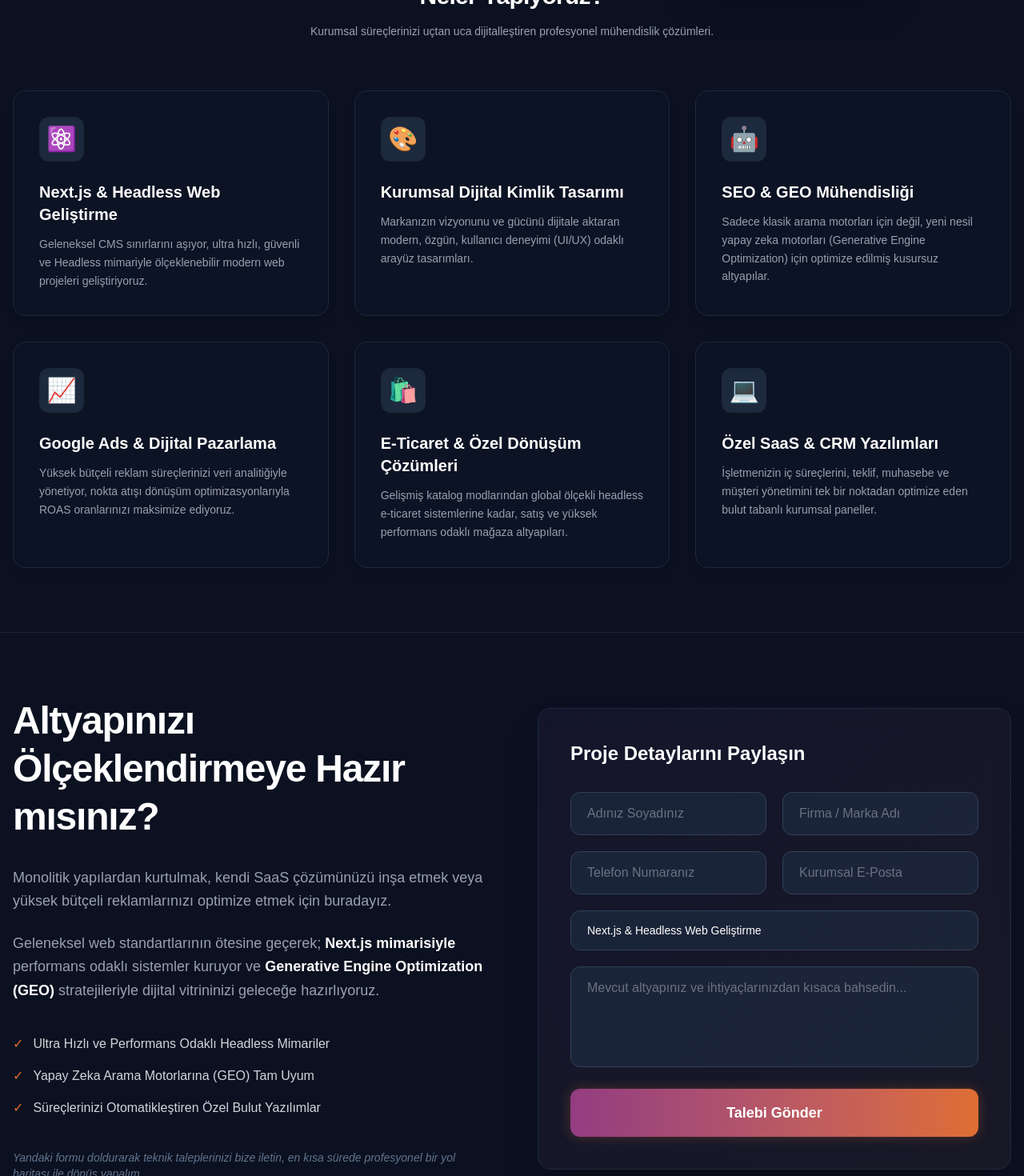
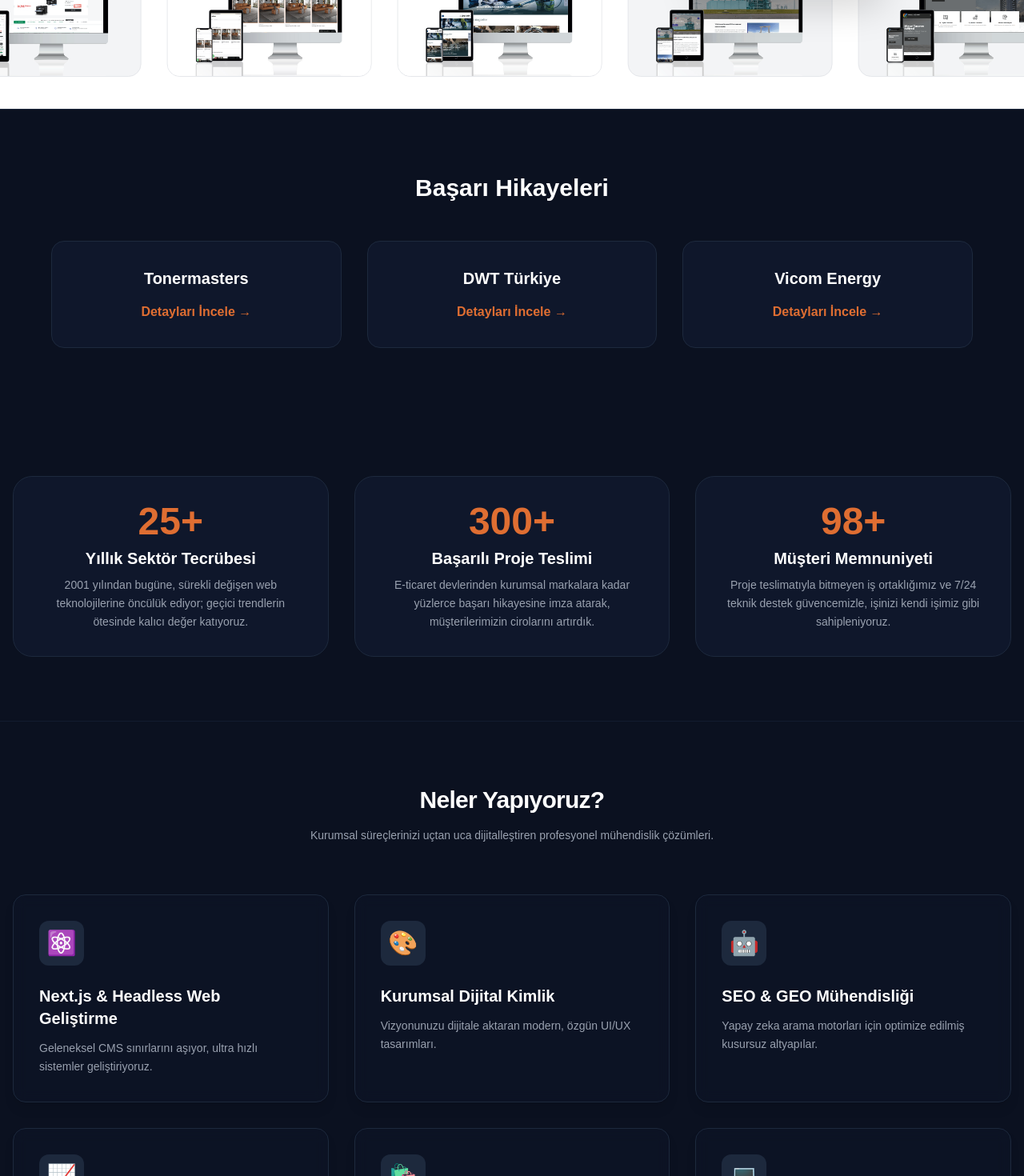
Before and after one commit to elamedya-sudo/webtasarimiyapanfirmalar, a Next.js app: page / in a window 1280 px wide. Shown: the part 780-2250 px from the top of the page at 80% size. Built offline with nearby package versions, Linux system fonts and the light colour scheme.

Commit message:
Feat: Anasayfa carousel, animasyonlu sayilar, analytics ve scroll-to-top eklendi

```diff
--- a/app/page.tsx
+++ b/app/page.tsx
@@ -2,6 +2,8 @@
 
 import { useState } from 'react';
 import Link from 'next/link';
+import ProjectCarousel from '@/components/ProjectCarousel';
+import Stats from '@/components/Stats';
 
 export default function HomePage() {
   const [loading, setLoading] = useState(false);
@@ -48,9 +50,8 @@ export default function HomePage() {
   return (
     <div className="min-h-screen bg-[#0b1120] flex flex-col font-sans selection:bg-[#933c81] selection:text-white">
 
-      {/* 1. HERO (GİRİŞ / KARŞILAMA) ALANI - DARK */}
+      {/* 1. HERO ALANI */}
       <section className="relative overflow-hidden pt-28 pb-20 px-4">
-        {/* Arka Plan Karanlık Estetik Glow Efekti */}
         <div className="absolute top-0 left-1/2 -translate-x-1/2 w-full max-w-7xl h-full pointer-events-none opacity-40">
           <div className="absolute top-0 left-10 w-96 h-96 bg-[#933c81]/30 rounded-full blur-[100px]"></div>
           <div className="absolute bottom-10 right-10 w-96 h-96 bg-[#df6e32]/20 rounded-full blur-[100px]"></div>
@@ -89,187 +90,65 @@ export default function HomePage() {
         </div>
       </section>
 
-      {/* 2. 6'LI HİZMET KUTULARI ALANI - DARK */}
+      {/* 2. PROJE CAROUSEL */}
+      <ProjectCarousel />
+
+      {/* 3. BAŞARI HİKAYELERİ (SABİT) */}
+      <section className="py-20 px-4 bg-[#0b1120] border-t border-slate-800">
+        <div className="container mx-auto max-w-6xl">
+            <h2 className="text-3xl font-bold text-white text-center mb-12">Başarı Hikayeleri</h2>
+            <div className="grid md:grid-cols-3 gap-8">
+              {[ { title: "Tonermasters", link: "/basari-hikayeleri/toner-masters" }, { title: "DWT Türkiye", link: "/basari-hikayeleri/dwt-turkiye" }, { title: "Vicom Energy", link: "/basari-hikayeleri/vicom-energy" } ].map((h, i) => (
+                <div key={i} className="bg-slate-900 p-8 rounded-2xl border border-slate-800 hover:border-[#df6e32]/50 transition-all text-center">
+                    <h3 className="text-xl font-bold text-white mb-4">{h.title}</h3>
+                    <Link href={h.link} className="text-[#df6e32] font-bold">Detayları İncele →</Link>
+                </div>
+              ))}
+            </div>
+        </div>
+      </section>
+
+      {/* 4. SAYILARLA BİZ */}
+      <Stats />
+
+      {/* 5. HİZMETLER */}
       <section id="hizmetler" className="py-20 px-4 border-t border-slate-800/50 relative z-10">
         <div className="container mx-auto max-w-7xl">
-
           <div className="text-center max-w-2xl mx-auto mb-16 space-y-4">
             <h2 className="text-3xl font-bold text-white tracking-tight">Neler Yapıyoruz?</h2>
             <p className="text-gray-400 text-sm">Kurumsal süreçlerinizi uçtan uca dijitalleştiren profesyonel mühendislik çözümleri.</p>
           </div>
-
           <div className="grid grid-cols-1 md:grid-cols-2 lg:grid-cols-3 gap-8">
-
-            {/* Kutu 1 */}
-            <div className="bg-slate-900/40 backdrop-blur-sm p-8 rounded-2xl shadow-lg hover:shadow-2xl hover:bg-slate-800/60 transition-all duration-300 border border-slate-800 hover:border-slate-600 group">
-              <div className="w-14 h-14 bg-slate-800 rounded-xl flex items-center justify-center text-3xl mb-6 group-hover:scale-110 transition-transform shadow-inner">
-                ⚛️
-              </div>
-              <h3 className="text-xl font-bold text-white mb-3">Next.js & Headless Web Geliştirme</h3>
-              <p className="text-gray-400 text-sm leading-relaxed">
-                Geleneksel CMS sınırlarını aşıyor, ultra hızlı, güvenli ve Headless mimariyle ölçeklenebilir modern web projeleri geliştiriyoruz.
-              </p>
-            </div>
-
-            {/* Kutu 2 */}
-            <div className="bg-slate-900/40 backdrop-blur-sm p-8 rounded-2xl shadow-lg hover:shadow-2xl hover:bg-slate-800/60 transition-all duration-300 border border-slate-800 hover:border-slate-600 group">
-              <div className="w-14 h-14 bg-slate-800 rounded-xl flex items-center justify-center text-3xl mb-6 group-hover:scale-110 transition-transform shadow-inner">
-                🎨
-              </div>
-              <h3 className="text-xl font-bold text-white mb-3">Kurumsal Dijital Kimlik Tasarımı</h3>
-              <p className="text-gray-400 text-sm leading-relaxed">
-                Markanızın vizyonunu ve gücünü dijitale aktaran modern, özgün, kullanıcı deneyimi (UI/UX) odaklı arayüz tasarımları.
-              </p>
-            </div>
-
-            {/* Kutu 3 */}
-            <div className="bg-slate-900/40 backdrop-blur-sm p-8 rounded-2xl shadow-lg hover:shadow-2xl hover:bg-slate-800/60 transition-all duration-300 border border-slate-800 hover:border-slate-600 group">
-              <div className="w-14 h-14 bg-slate-800 rounded-xl flex items-center justify-center text-3xl mb-6 group-hover:scale-110 transition-transform shadow-inner">
-                🤖
-              </div>
-              <h3 className="text-xl font-bold text-white mb-3">SEO & GEO Mühendisliği</h3>
-              <p className="text-gray-400 text-sm leading-relaxed">
-                Sadece klasik arama motorları için değil, yeni nesil yapay zeka motorları (Generative Engine Optimization) için optimize edilmiş kusursuz altyapılar.
-              </p>
-            </div>
-
-            {/* Kutu 4 */}
-            <div className="bg-slate-900/40 backdrop-blur-sm p-8 rounded-2xl shadow-lg hover:shadow-2xl hover:bg-slate-800/60 transition-all duration-300 border border-slate-800 hover:border-slate-600 group">
-              <div className="w-14 h-14 bg-slate-800 rounded-xl flex items-center justify-center text-3xl mb-6 group-hover:scale-110 transition-transform shadow-inner">
-                📈
-              </div>
-              <h3 className="text-xl font-bold text-white mb-3">Google Ads & Dijital Pazarlama</h3>
-              <p className="text-gray-400 text-sm leading-relaxed">
-                Yüksek bütçeli reklam süreçlerinizi veri analitiğiyle yönetiyor, nokta atışı dönüşüm optimizasyonlarıyla ROAS oranlarınızı maksimize ediyoruz.
-              </p>
-            </div>
-
-            {/* Kutu 5 */}
-            <div className="bg-slate-900/40 backdrop-blur-sm p-8 rounded-2xl shadow-lg hover:shadow-2xl hover:bg-slate-800/60 transition-all duration-300 border border-slate-800 hover:border-slate-600 group">
-              <div className="w-14 h-14 bg-slate-800 rounded-xl flex items-center justify-center text-3xl mb-6 group-hover:scale-110 transition-transform shadow-inner">
-                🛍️
-              </div>
-              <h3 className="text-xl font-bold text-white mb-3">E-Ticaret & Özel Dönüşüm Çözümleri</h3>
-              <p className="text-gray-400 text-sm leading-relaxed">
-                Gelişmiş katalog modlarından global ölçekli headless e-ticaret sistemlerine kadar, satış ve yüksek performans odaklı mağaza altyapıları.
-              </p>
-            </div>
-
-            {/* Kutu 6 */}
-            <div className="bg-slate-900/40 backdrop-blur-sm p-8 rounded-2xl shadow-lg hover:shadow-2xl hover:bg-slate-800/60 transition-all duration-300 border border-slate-800 hover:border-slate-600 group">
-              <div className="w-14 h-14 bg-slate-800 rounded-xl flex items-center justify-center text-3xl mb-6 group-hover:scale-110 transition-transform shadow-inner">
-                💻
-              </div>
-              <h3 className="text-xl font-bold text-white mb-3">Özel SaaS & CRM Yazılımları</h3>
-              <p className="text-gray-400 text-sm leading-relaxed">
-                İşletmenizin iç süreçlerini, teklif, muhasebe ve müşteri yönetimini tek bir noktadan optimize eden bulut tabanlı kurumsal paneller.
-              </p>
-            </div>
-
+            <div className="bg-slate-900/40 backdrop-blur-sm p-8 rounded-2xl shadow-lg border border-slate-800 group"><div className="w-14 h-14 bg-slate-800 rounded-xl flex items-center justify-center text-3xl mb-6">⚛️</div><h3 className="text-xl font-bold text-white mb-3">Next.js & Headless Web Geliştirme</h3><p className="text-gray-400 text-sm leading-relaxed">Geleneksel CMS sınırlarını aşıyor, ultra hızlı sistemler geliştiriyoruz.</p></div>
+            <div className="bg-slate-900/40 backdrop-blur-sm p-8 rounded-2xl shadow-lg border border-slate-800 group"><div className="w-14 h-14 bg-slate-800 rounded-xl flex items-center justify-center text-3xl mb-6">🎨</div><h3 className="text-xl font-bold text-white mb-3">Kurumsal Dijital Kimlik</h3><p className="text-gray-400 text-sm leading-relaxed">Vizyonunuzu dijitale aktaran modern, özgün UI/UX tasarımları.</p></div>
+            <div className="bg-slate-900/40 backdrop-blur-sm p-8 rounded-2xl shadow-lg border border-slate-800 group"><div className="w-14 h-14 bg-slate-800 rounded-xl flex items-center justify-center text-3xl mb-6">🤖</div><h3 className="text-xl font-bold text-white mb-3">SEO & GEO Mühendisliği</h3><p className="text-gray-400 text-sm leading-relaxed">Yapay zeka arama motorları için optimize edilmiş kusursuz altyapılar.</p></div>
+            <div className="bg-slate-900/40 backdrop-blur-sm p-8 rounded-2xl shadow-lg border border-slate-800 group"><div className="w-14 h-14 bg-slate-800 rounded-xl flex items-center justify-center text-3xl mb-6">📈</div><h3 className="text-xl font-bold text-white mb-3">Google Ads & Pazarlama</h3><p className="text-gray-400 text-sm leading-relaxed">Veri analitiğiyle yönetilen, ROAS odaklı reklam yönetimi.</p></div>
+            <div className="bg-slate-900/40 backdrop-blur-sm p-8 rounded-2xl shadow-lg border border-slate-800 group"><div className="w-14 h-14 bg-slate-800 rounded-xl flex items-center justify-center text-3xl mb-6">🛍️</div><h3 className="text-xl font-bold text-white mb-3">E-Ticaret Çözümleri</h3><p className="text-gray-400 text-sm leading-relaxed">Global ölçekli, satış odaklı yüksek performanslı mağaza altyapıları.</p></div>
+            <div className="bg-slate-900/40 backdrop-blur-sm p-8 rounded-2xl shadow-lg border border-slate-800 group"><div className="w-14 h-14 bg-slate-800 rounded-xl flex items-center justify-center text-3xl mb-6">💻</div><h3 className="text-xl font-bold text-white mb-3">Özel SaaS & CRM Yazılımları</h3><p className="text-gray-400 text-sm leading-relaxed">İç süreçleri optimize eden bulut tabanlı kurumsal paneller.</p></div>
           </div>
         </div>
       </section>
 
-      {/* 3. KOYU RENKLİ DENGELENMİŞ FORM VE VİZYON ALANI */}
+      {/* 6. FORM ALANI */}
       <section className="py-20 border-t border-slate-800/80 relative z-10">
         <div className="container mx-auto px-4 max-w-7xl">
           <div className="grid grid-cols-1 lg:grid-cols-2 gap-16 items-center">
-
-            {/* Sol Taraf: Özellik Listesi ve Vizyon */}
-            <div className="space-y-8 text-white">
-              <h2 className="text-4xl lg:text-5xl font-bold leading-tight tracking-tight">
-                Altyapınızı Ölçeklendirmeye Hazır mısınız?
-              </h2>
-
-              <div className="space-y-6 text-gray-400 text-lg leading-relaxed">
-                <p>
-                  Monolitik yapılardan kurtulmak, kendi SaaS çözümünüzü inşa etmek veya yüksek bütçeli reklamlarınızı optimize etmek için buradayız.
-                </p>
-                <p>
-                  Geleneksel web standartlarının ötesine geçerek; <strong className="text-white">Next.js mimarisiyle</strong> performans odaklı sistemler kuruyor ve <strong className="text-white">Generative Engine Optimization (GEO)</strong> stratejileriyle dijital vitrininizi geleceğe hazırlıyoruz.
-                </p>
-                <ul className="space-y-4 pt-4 text-base">
-                  <li className="flex items-center gap-3 text-gray-300">
-                    <span className="text-[#df6e32]">✓</span> Ultra Hızlı ve Performans Odaklı Headless Mimariler
-                  </li>
-                  <li className="flex items-center gap-3 text-gray-300">
-                    <span className="text-[#df6e32]">✓</span> Yapay Zeka Arama Motorlarına (GEO) Tam Uyum
-                  </li>
-                  <li className="flex items-center gap-3 text-gray-300">
-                    <span className="text-[#df6e32]">✓</span> Süreçlerinizi Otomatikleştiren Özel Bulut Yazılımlar
-                  </li>
-                </ul>
-                <p className="pt-4 text-sm text-slate-500 italic">
-                  Yandaki formu doldurarak teknik taleplerinizi bize iletin, en kısa sürede profesyonel bir yol haritası ile dönüş yapalım.
-                </p>
-              </div>
-            </div>
-
-            {/* Sağ Taraf: Yenilenmiş Form Kartı */}
-            <div className="bg-slate-900/60 backdrop-blur-md border border-slate-800 p-8 lg:p-10 rounded-2xl shadow-2xl relative">
-              {/* Form Arkası İnce Işık Efekti */}
-              <div className="absolute inset-0 bg-gradient-to-br from-[#933c81]/5 to-[#df6e32]/5 rounded-2xl pointer-events-none"></div>
-
-              <h3 className="text-2xl font-bold text-white mb-8 relative z-10">Proje Detaylarını Paylaşın</h3>
-
-              <form onSubmit={handleSubmit} className="space-y-5 relative z-10">
+            <div className="space-y-8 text-white"><h2 className="text-4xl lg:text-5xl font-bold tracking-tight">Altyapınızı Ölçeklendirmeye Hazır mısınız?</h2><p className="text-gray-400 text-lg">Next.js mimarisiyle performans odaklı sistemler kuruyor ve dijital vitrininizi geleceğe hazırlıyoruz.</p></div>
+            <div className="bg-slate-900/60 backdrop-blur-md border border-slate-800 p-8 rounded-2xl shadow-2xl">
+              <form onSubmit={handleSubmit} className="space-y-5">
                 <div className="grid grid-cols-1 md:grid-cols-2 gap-5">
-                  <input
-                    type="text" required placeholder="Adınız Soyadınız"
-                    className="w-full bg-slate-800/80 border border-slate-700 text-white placeholder-gray-500 px-5 py-3.5 rounded-xl focus:outline-none focus:border-[#df6e32] focus:ring-1 focus:ring-[#df6e32] transition-all"
-                    value={formData.name} onChange={(e) => setFormData({...formData, name: e.target.value})}
-                  />
-                  <input
-                    type="text" placeholder="Firma / Marka Adı"
-                    className="w-full bg-slate-800/80 border border-slate-700 text-white placeholder-gray-500 px-5 py-3.5 rounded-xl focus:outline-none focus:border-[#df6e32] focus:ring-1 focus:ring-[#df6e32] transition-all"
-                    value={formData.company} onChange={(e) => setFormData({...formData, company: e.target.value})}
-                  />
+                  <input type="text" required placeholder="Adınız" className="w-full bg-slate-800/80 border border-slate-700 text-white p-4 rounded-xl" value={formData.name} onChange={(e) => setFormData({...formData, name: e.target.value})} />
+                  <input type="text" placeholder="Firma Adı" className="w-full bg-slate-800/80 border border-slate-700 text-white p-4 rounded-xl" value={formData.company} onChange={(e) => setFormData({...formData, company: e.target.value})} />
                 </div>
-
-                <div className="grid grid-cols-1 md:grid-cols-2 gap-5">
-                  <input
-                    type="tel" required placeholder="Telefon Numaranız"
-                    className="w-full bg-slate-800/80 border border-slate-700 text-white placeholder-gray-500 px-5 py-3.5 rounded-xl focus:outline-none focus:border-[#df6e32] focus:ring-1 focus:ring-[#df6e32] transition-all"
-                    value={formData.phone} onChange={(e) => setFormData({...formData, phone: e.target.value})}
-                  />
-                  <input
-                    type="email" required placeholder="Kurumsal E-Posta"
-                    className="w-full bg-slate-800/80 border border-slate-700 text-white placeholder-gray-500 px-5 py-3.5 rounded-xl focus:outline-none focus:border-[#df6e32] focus:ring-1 focus:ring-[#df6e32] transition-all"
-                    value={formData.email} onChange={(e) => setFormData({...formData, email: e.target.value})}
-                  />
-                </div>
-
-                <select
-                  className="w-full bg-slate-800/80 border border-slate-700 text-white px-5 py-3.5 rounded-xl focus:outline-none focus:border-[#df6e32] focus:ring-1 focus:ring-[#df6e32] transition-all appearance-none text-sm"
-                  value={formData.service} onChange={(e) => setFormData({...formData, service: e.target.value})}
-                >
-                  <option value="Next.js & Headless Web Geliştirme">Next.js & Headless Web Geliştirme</option>
-                  <option value="Kurumsal Dijital Kimlik Tasarımı">Kurumsal Dijital Kimlik Tasarımı</option>
-                  <option value="SEO & GEO Mühendisliği">SEO & GEO Mühendisliği</option>
-                  <option value="Google Ads & Dijital Pazarlama">Google Ads & Dijital Pazarlama</option>
-                  <option value="E-Ticaret & Özel Dönüşüm Çözümleri">E-Ticaret & Özel Dönüşüm Çözümleri</option>
-                  <option value="Özel SaaS & CRM Yazılımları">Özel SaaS & CRM Yazılımları</option>
-                </select>
-
-                <textarea
-                  rows={4} required placeholder="Mevcut altyapınız ve ihtiyaçlarınızdan kısaca bahsedin..."
-                  className="w-full bg-slate-800/80 border border-slate-700 text-white placeholder-gray-500 px-5 py-3.5 rounded-xl focus:outline-none focus:border-[#df6e32] focus:ring-1 focus:ring-[#df6e32] transition-all resize-none"
-                  value={formData.message} onChange={(e) => setFormData({...formData, message: e.target.value})}
-                ></textarea>
-
-                <button
-                  type="submit" disabled={loading}
-                  className="w-full bg-gradient-to-r from-[#933c81] to-[#df6e32] text-white font-bold text-lg py-4 rounded-xl shadow-[0_0_15px_rgba(223,110,50,0.3)] hover:shadow-[0_0_25px_rgba(223,110,50,0.5)] transition-all transform hover:-translate-y-0.5"
-                >
-                  {loading ? 'Gönderiliyor...' : 'Talebi Gönder'}
-                </button>
+                <input type="tel" required placeholder="Telefon" className="w-full bg-slate-800/80 border border-slate-700 text-white p-4 rounded-xl" value={formData.phone} onChange={(e) => setFormData({...formData, phone: e.target.value})} />
+                <input type="email" required placeholder="E-Posta" className="w-full bg-slate-800/80 border border-slate-700 text-white p-4 rounded-xl" value={formData.email} onChange={(e) => setFormData({...formData, email: e.target.value})} />
+                <textarea rows={4} required placeholder="Mesajınız..." className="w-full bg-slate-800/80 border border-slate-700 text-white p-4 rounded-xl" value={formData.message} onChange={(e) => setFormData({...formData, message: e.target.value})}></textarea>
+                <button type="submit" disabled={loading} className="w-full bg-gradient-to-r from-[#933c81] to-[#df6e32] text-white font-bold py-4 rounded-xl">{loading ? 'Gönderiliyor...' : 'Talebi Gönder'}</button>
               </form>
             </div>
-
           </div>
         </div>
       </section>
-
     </div>
   );
 }
--- /dev/null
+++ b/components/ProjectCarousel.tsx
@@ -0,0 +1,22 @@
+'use client';
+import { motion } from 'framer-motion';
+
+const projeler = ["/images/projeler/tonermasters.png", "/images/projeler/veluxe.jpg", "/images/projeler/dwt.jpg", "/images/projeler/vicom-ref.png", "/images/projeler/ref-render.png"];
+
+export default function ProjectCarousel() {
+  return (
+    <div className="overflow-hidden py-10 bg-white">
+      <motion.div
+        className="flex gap-8"
+        animate={{ x: ["0%", "-50%"] }}
+        transition={{ repeat: Infinity, duration: 50, ease: "linear" }}
+      >
+        {[...projeler, ...projeler].map((src, i) => (
+          <div key={i} className="w-64 h-40 flex-shrink-0 bg-gray-100 rounded-2xl overflow-hidden border border-gray-200">
+            <img src={src} className="w-full h-full object-cover" />
+          </div>
+        ))}
+      </motion.div>
+    </div>
+  );
+}
--- /dev/null
+++ b/components/Stats.tsx
@@ -0,0 +1,35 @@
+'use client';
+import { motion, useSpring, useTransform, useInView } from 'framer-motion';
+import { useRef } from 'react';
+
+function Counter({ value, label, text }: { value: number; label: string; text: string }) {
+  const ref = useRef(null);
+  const isInView = useInView(ref, { once: true });
+  const spring = useSpring(0, { duration: 0.5 });
+
+  if (isInView) spring.set(value);
+
+  const display = useTransform(spring, (latest) => Math.round(latest));
+
+  return (
+    <div ref={ref} className="text-center p-8 bg-slate-900 rounded-3xl border border-slate-800">
+      <motion.div className="text-5xl font-black text-[#df6e32] mb-2">
+        <motion.span>{display}</motion.span>+
+      </motion.div>
+      <h3 className="text-xl font-bold text-white mb-2">{label}</h3>
+      <p className="text-gray-400 text-sm leading-relaxed">{text}</p>
+    </div>
+  );
+}
+
+export default function Stats() {
+  return (
+    <section className="py-20 px-4 container mx-auto">
+      <div className="grid md:grid-cols-3 gap-8">
+        <Counter value={25} label="Yıllık Sektör Tecrübesi" text="2001 yılından bugüne, sürekli değişen web teknolojilerine öncülük ediyor; geçici trendlerin ötesinde kalıcı değer katıyoruz." />
+        <Counter value={300} label="Başarılı Proje Teslimi" text="E-ticaret devlerinden kurumsal markalara kadar yüzlerce başarı hikayesine imza atarak, müşterilerimizin cirolarını artırdık." />
+        <Counter value={98} label="Müşteri Memnuniyeti" text="Proje teslimatıyla bitmeyen iş ortaklığımız ve 7/24 teknik destek güvencemizle, işinizi kendi işimiz gibi sahipleniyoruz." />
+      </div>
+    </section>
+  );
+}
--- a/package.json
+++ b/package.json
@@ -9,6 +9,7 @@
     "lint": "eslint"
   },
   "dependencies": {
+    "framer-motion": "^12.40.0",
     "lucide-react": "^1.16.0",
     "next": "16.2.6",
     "nodemailer": "^8.0.7",
```
Also changed, not shown: 1 other file (tests, documents, lock files or other folders).
